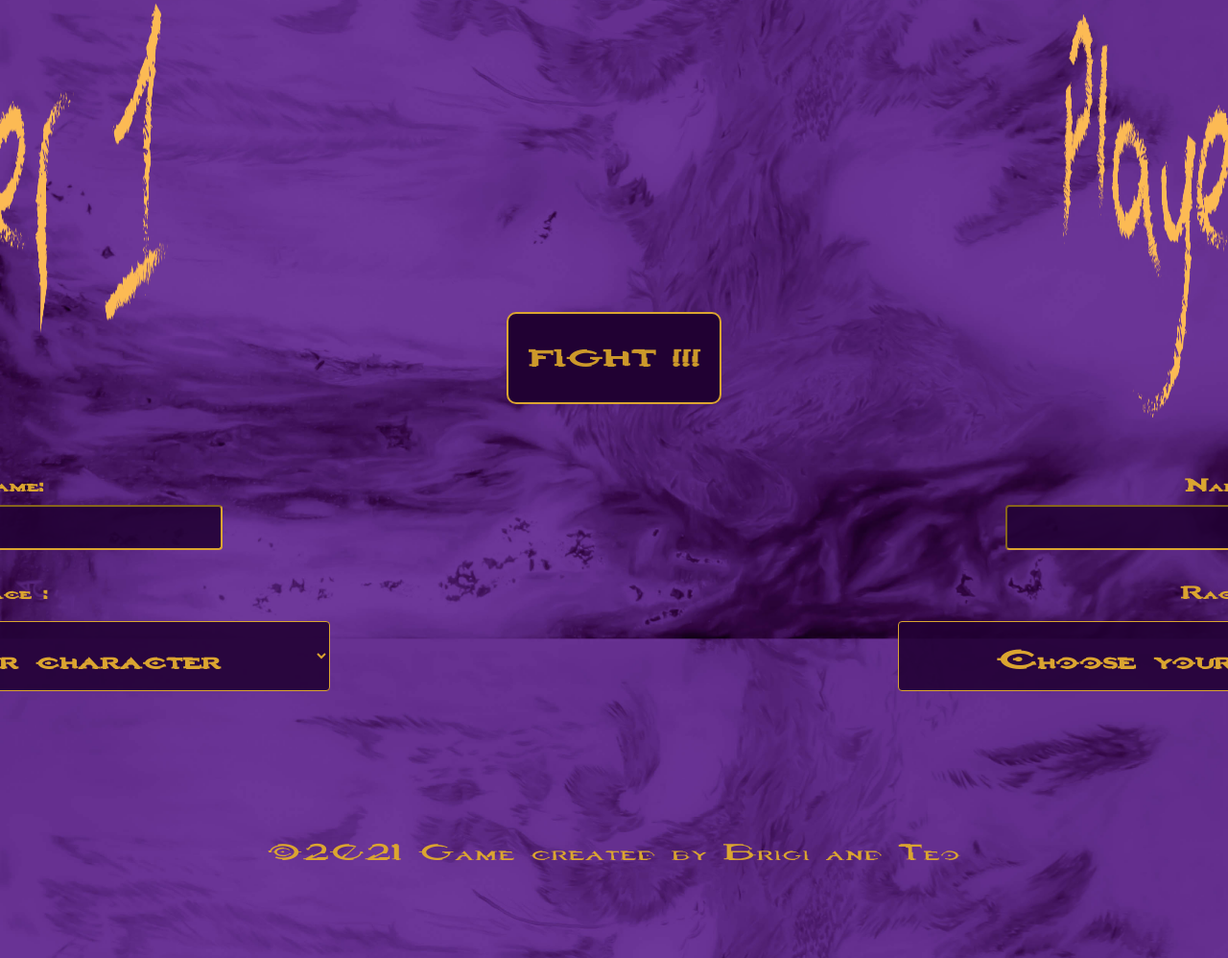
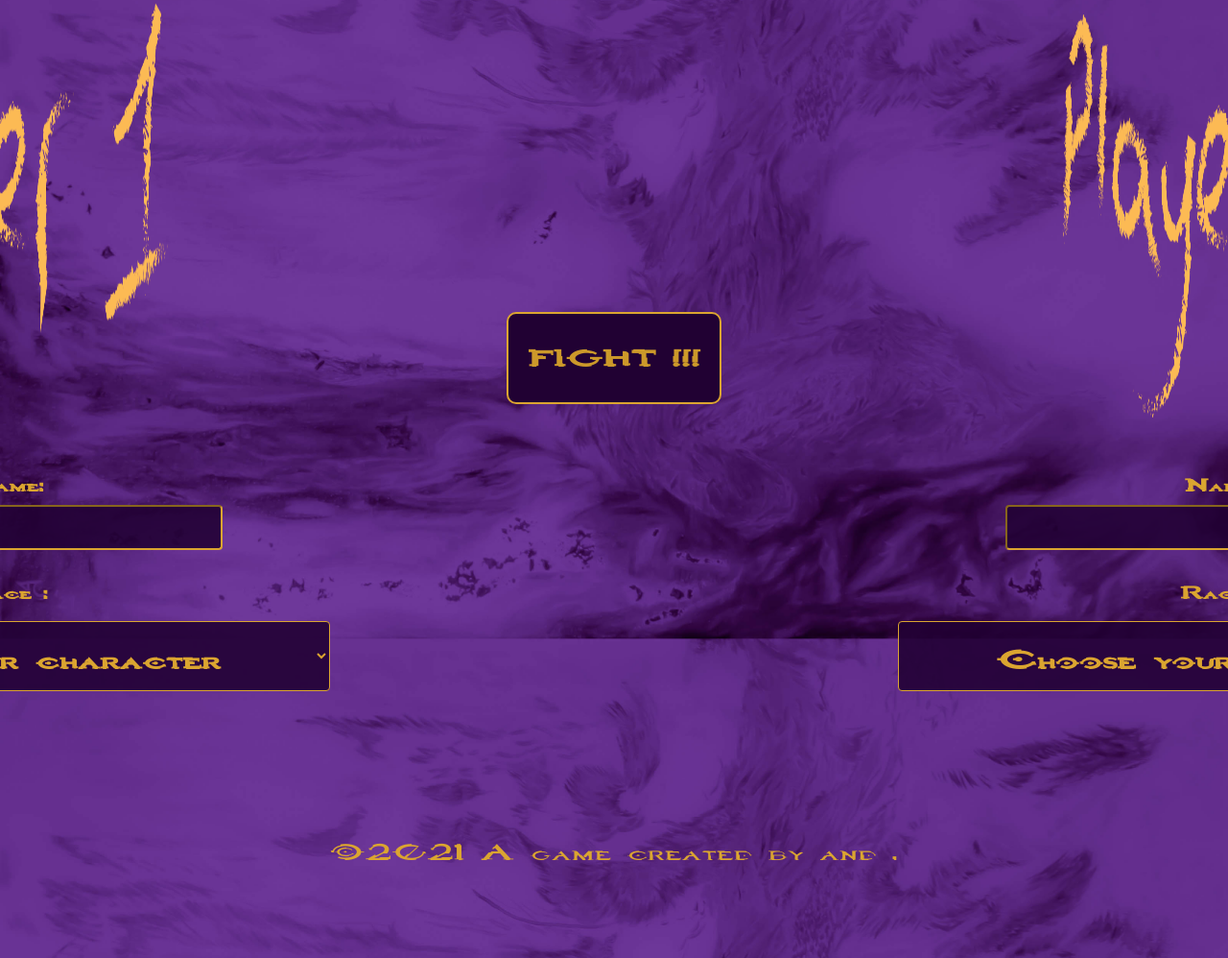
Before and after one commit to Brigilets/RPG-game, a plain HTML site: page index.html in a window 1280 px wide. Shown: the part 191-1189 px from the top of the page at 96% size. Drawn offline with Linux system fonts and the light colour scheme.

Commit message:
making some changes

```diff
--- a/index.html
+++ b/index.html
@@ -136,8 +136,7 @@
     </main>
 
     <footer>
-       <p> &#169;2021
-        Game created by Brigi and Teo</p>
+        <p>&#169;2021 A game created by <a href="https://github.com/Brigilets%22%3EBrigi"></a> and <a href="https://github.com/teo-cozma%22%3ETeo"></a>. </p>
     </footer>
 
     <script src="gameFile.js"></script>
--- a/style.css
+++ b/style.css
@@ -98,7 +98,7 @@ form {
     text-align: center;
     font-size: 1.5em;
     font-weight: bold;
-
+    max-width: fit-content;
 }
 #creation_panel_2{
     display: flex;
@@ -108,6 +108,7 @@ form {
     text-align: center;
     font-size: 1.5em;
     font-weight: bold;
+    max-width: fit-content;
 }
 .player_input{
     padding-top: 1.5em;
```
Also changed, not shown: gameFile.js (+5 -9 lines), gamelogic.js (deleted).
